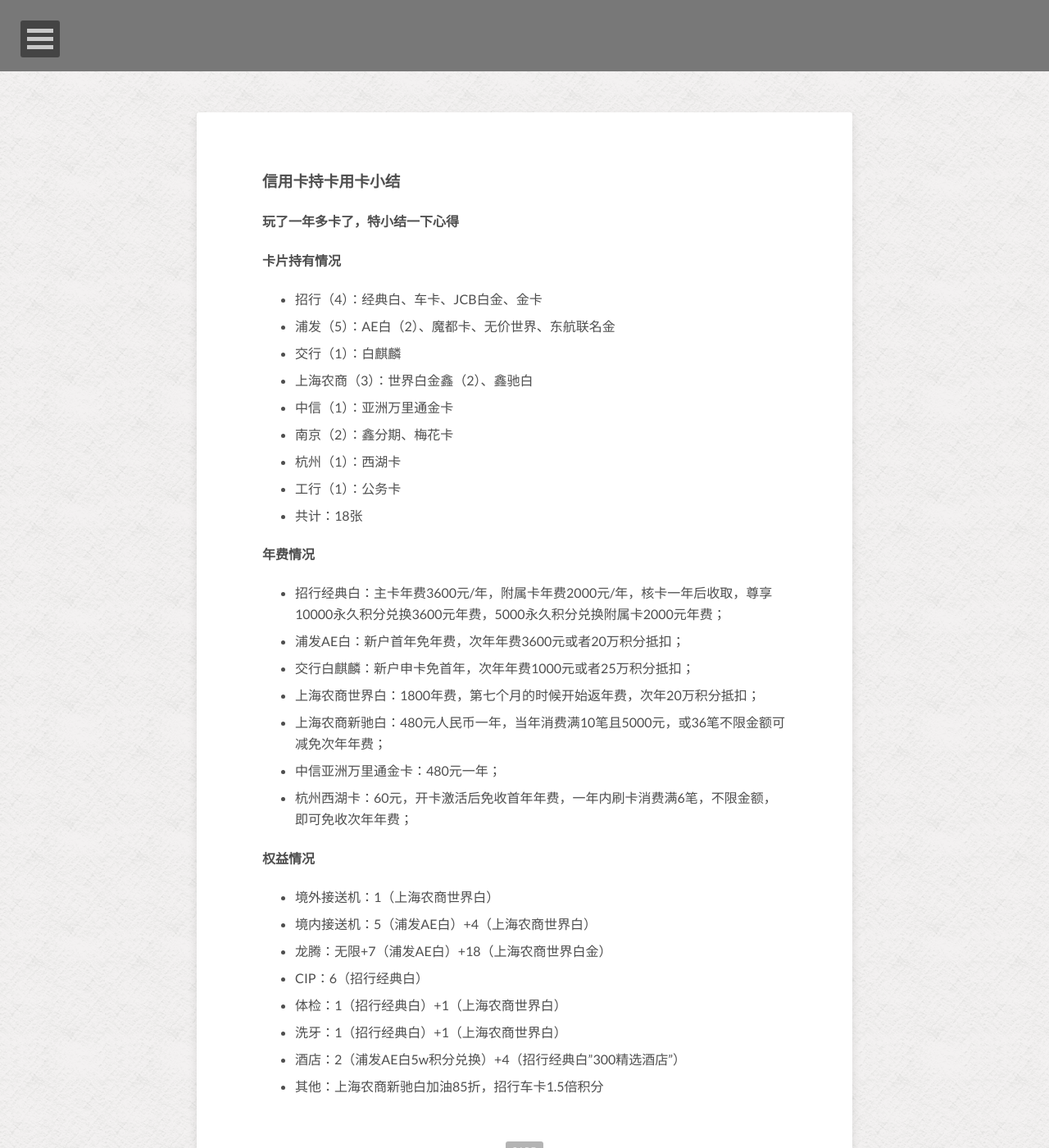
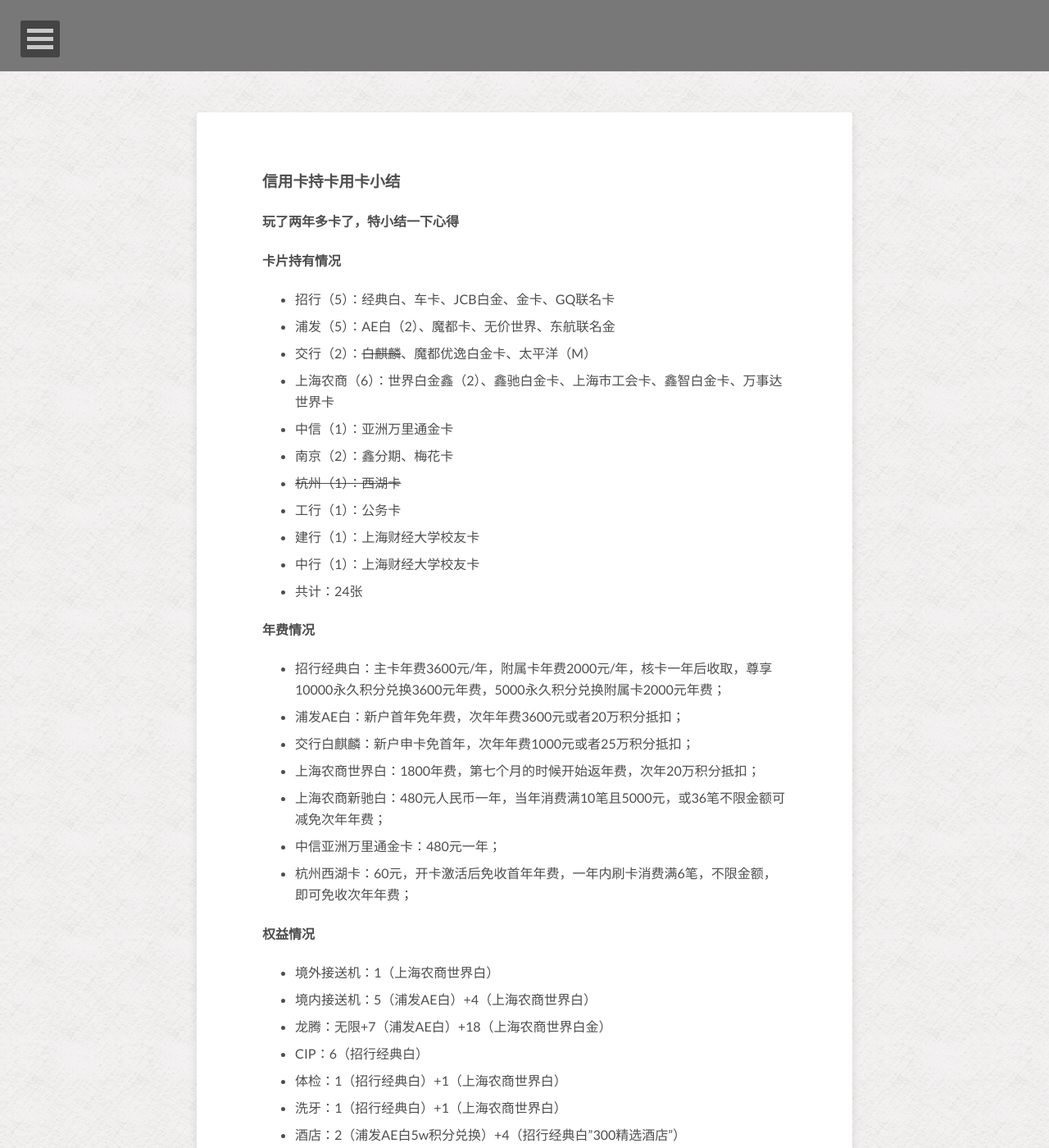
Before and after one commit to hj1984930/hj1984930.github.io, a Jekyll site: the page built from _posts/2019-01-10-card.md, in a window 1280 px wide and 1400 px high, scrolled down 313 px. Shown: the whole window at 82% size. Built offline with Jekyll 4.4.1, drawn with Linux system fonts in a browser that asks for light colours; nearby versions of some CDN libraries; comment, search, counter and statistics services are not loaded; some of the changed text lies outside the part shown.

Commit message:
modify card

```diff
--- a/_posts/2019-01-10-card.md
+++ b/_posts/2019-01-10-card.md
@@ -12,19 +12,21 @@
 ### 信用卡持卡用卡小结
 
 
-#### 玩了一年多卡了，特小结一下心得
+#### 玩了两年多卡了，特小结一下心得
 
 #### 卡片持有情况
 
-* 招行（4）：经典白、车卡、JCB白金、金卡
+* 招行（5）：经典白、车卡、JCB白金、金卡、GQ联名卡
 * 浦发（5）：AE白（2）、魔都卡、无价世界、东航联名金
-* 交行（1）：白麒麟
-* 上海农商（3）：世界白金鑫（2）、鑫驰白
+* 交行（2）：~~白麒麟~~、魔都优逸白金卡、太平洋（M）
+* 上海农商（6）：世界白金鑫（2）、鑫驰白金卡、上海市工会卡、鑫智白金卡、万事达世界卡
 * 中信（1）：亚洲万里通金卡
 * 南京（2）：鑫分期、梅花卡
-* 杭州（1）：西湖卡
+* ~~杭州（1）：西湖卡~~
 * 工行（1）：公务卡
-* 共计：18张
+* 建行（1）：上海财经大学校友卡
+* 中行（1）：上海财经大学校友卡
+* 共计：24张
 
 #### 年费情况
 * 招行经典白：主卡年费3600元/年，附属卡年费2000元/年，核卡一年后收取，尊享10000永久积分兑换3600元年费，5000永久积分兑换附属卡2000元年费；
```
Also changed, not shown: other parts of _posts/2019-01-10-card.md (+1 -1 lines), 1 other file.
